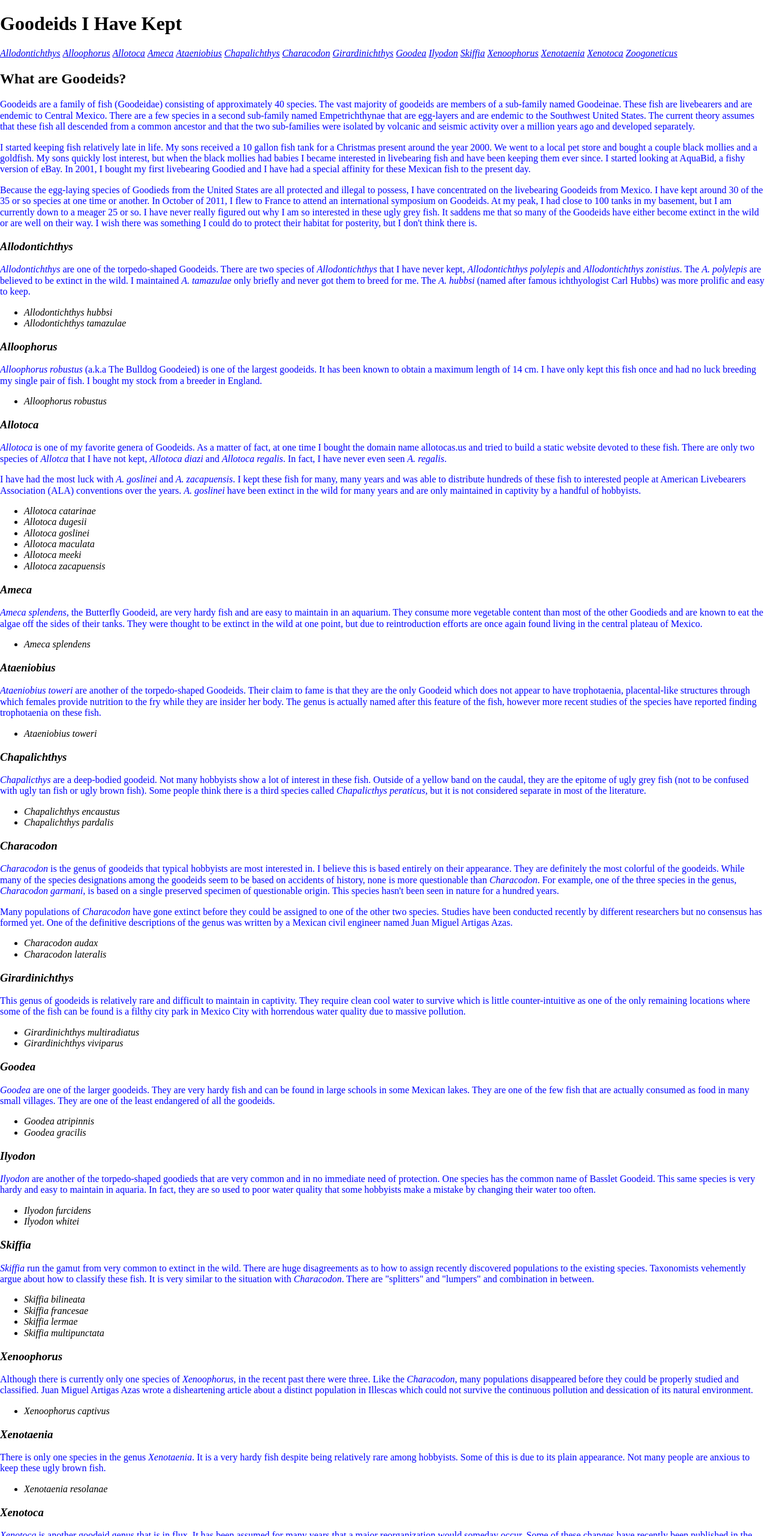
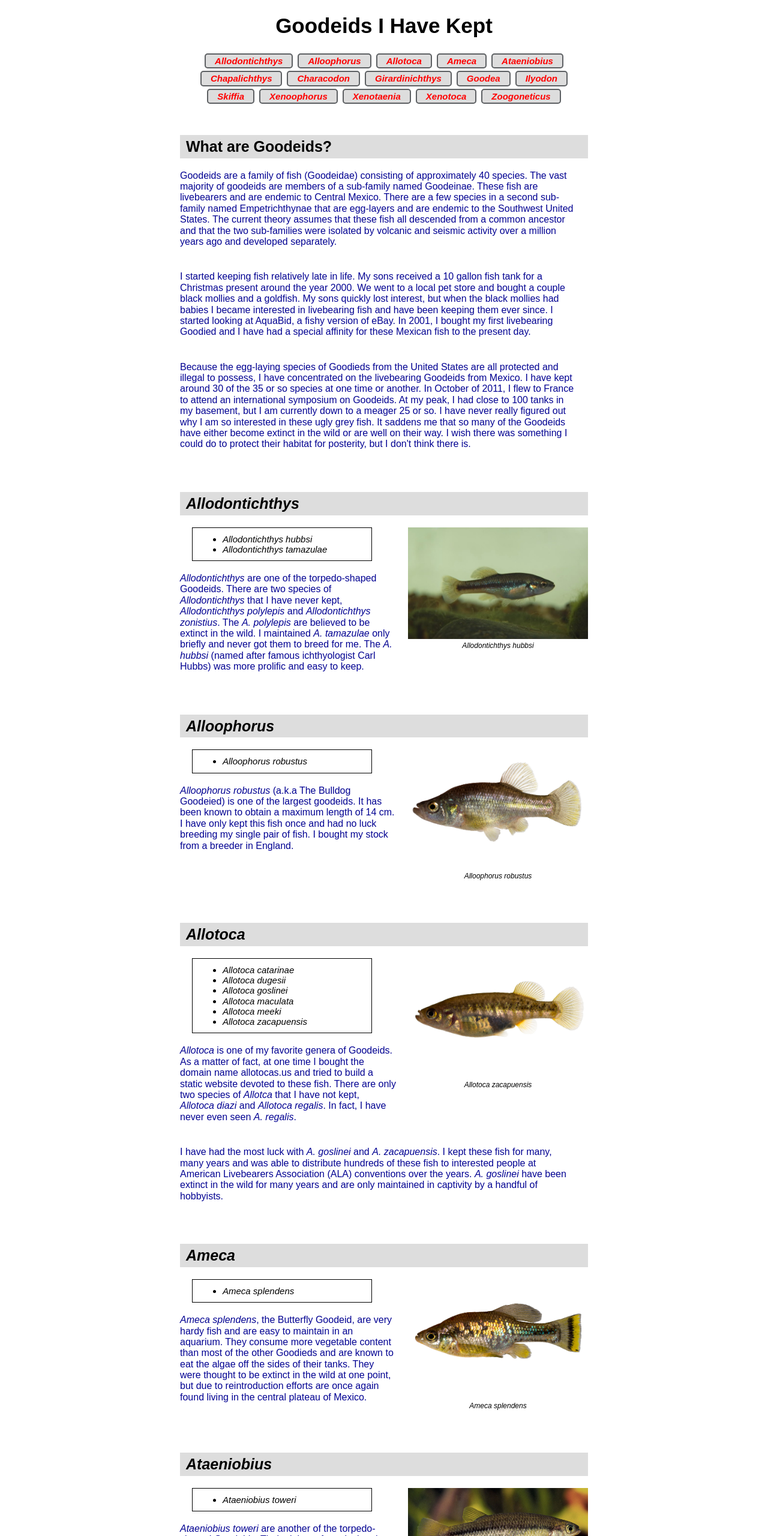
Before and after one commit to joelhealy/html-me-something, a plain HTML site: page index.html in a window 1280 px wide. Shown: the top 2560 px of the page at 60% size. Drawn offline with Linux system fonts and the light colour scheme.

Commit message:
Prettied it up a little

```diff
--- a/index.html
+++ b/index.html
@@ -9,21 +9,21 @@
   <header>
     <h1>Goodeids I Have Kept</h1>
     <nav>
-      <a href="#allodontichthys"><span class="genus">Allodontichthys</span></a>
-      <a href="#alloophorus"><span class="genus">Alloophorus</span></a>
-      <a href="#allotoca"><span class="genus">Allotoca</span></a>
-      <a href="#ameca"><span class="genus">Ameca</span></a>
-      <a href="#ataeniobius"><span class="genus">Ataeniobius</span></a>
-      <a href="#chapalichthys"><span class="genus">Chapalichthys</span></a>
-      <a href="#characodon"><span class="genus">Characodon</span></a>
-      <a href="#girardinichthys"><span class="genus">Girardinichthys</span></a>
-      <a href="#goodea"><span class="genus">Goodea</span></a>
-      <a href="#ilyodon"><span class="genus">Ilyodon</span></a>
-      <a href="#skiffia"><span class="genus">Skiffia</span></a>
-      <a href="#xenoophorus"><span class="genus">Xenoophorus</span></a>
-      <a href="#xenotaenia"><span class="genus">Xenotaenia</span></a>
-      <a href="#xenotoca"><span class="genus">Xenotoca</span></a>
-      <a href="#zoogoneticus"><span class="genus">Zoogoneticus</span></a>
+      <span class="nav-button"><a href="#allodontichthys"><span class="genus">Allodontichthys</span></a></span>
+      <span class="nav-button"><a href="#alloophorus"><span class="genus">Alloophorus</span></a></span>
+      <span class="nav-button"><a href="#allotoca"><span class="genus">Allotoca</span></a></span>
+      <span class="nav-button"><a href="#ameca"><span class="genus">Ameca</span></a></span>
+      <span class="nav-button"><a href="#ataeniobius"><span class="genus">Ataeniobius</span></a></span>
+      <span class="nav-button"><a href="#chapalichthys"><span class="genus">Chapalichthys</span></a></span>
+      <span class="nav-button"><a href="#characodon"><span class="genus">Characodon</span></a></span>
+      <span class="nav-button"><a href="#girardinichthys"><span class="genus">Girardinichthys</span></a></span>
+      <span class="nav-button"><a href="#goodea"><span class="genus">Goodea</span></a></span>
+      <span class="nav-button"><a href="#ilyodon"><span class="genus">Ilyodon</span></a></span>
+      <span class="nav-button"><a href="#skiffia"><span class="genus">Skiffia</span></a></span>
+      <span class="nav-button"><a href="#xenoophorus"><span class="genus">Xenoophorus</span></a></span>
+      <span class="nav-button"><a href="#xenotaenia"><span class="genus">Xenotaenia</span></a></span>
+      <span class="nav-button"><a href="#xenotoca"><span class="genus">Xenotoca</span></a></span>
+      <span class="nav-button"><a href="#zoogoneticus"><span class="genus">Zoogoneticus</span></a></span>
     </nav>
   </header>
   <main>
@@ -52,35 +52,58 @@
         do to protect their habitat for posterity, but I don't think there is.
       </p>
     </header>
+
     <section>
       <a id="allodontichthys"/>
-      <h3><span class="genus">Allodontichthys</span></h3>
+      <h2><span class="genus">Allodontichthys</span></h2>
+      <figure>
+        <img src="images/allodontichthys_hubbsi.jpg" alt="Allodontichthys hubbsi" />
+        <figcaption><span class="species">Allodontichthys hubbsi</span></figcaption>
+      </figure>
+      <ul class="species_list">
+        <li><span class="species">Allodontichthys hubbsi</span></li>
+        <li><span class="species">Allodontichthys tamazulae</span></li>
+      </ul>
       <p>
         <span class="genus">Allodontichthys</span> are one of the torpedo-shaped Goodeids.  There are two species of <span class="genus">Allodontichthys</span> that I have never kept,
         <span class="species">Allodontichthys polylepis</span> and <span class="species">Allodontichthys zonistius</span>.  The <span class="species">A. polylepis</span> are believed to be extinct in the wild.  I
         maintained <span class="species">A. tamazulae</span> only briefly and never got them to breed for me.  The <span class="species">A. hubbsi</span> (named after famous ichthyologist
         Carl Hubbs) was more prolific and easy to keep.
       </p>
-      <ul>
-        <li><span class="species">Allodontichthys hubbsi</span></li>
-        <li><span class="species">Allodontichthys tamazulae</span></li>
-      </ul>
     </section>
+
     <section>
       <a id="alloophorus"/>
-      <h3><span class="genus">Alloophorus</span></h3>
+      <h2><span class="genus">Alloophorus</span></h2>
+      <figure>
+        <img src="images/alloophorus_robustus.jpg" alt="Alloophorus robustus" />
+        <figcaption><span class="species">Alloophorus robustus</span></figcaption>
+      </figure>
+      <ul class="species_list">
+        <li><span class="species">Alloophorus robustus</span></li>
+      </ul>
       <p>
         <span class="species">Alloophorus robustus</span> (a.k.a The Bulldog Goodeied) is one of the largest goodeids.  It has been known
         to obtain a maximum length of 14 cm.  I have only kept this fish once and had no luck breeding my single pair of fish.  I bought
         my stock from a breeder in England.
       </p>
-      <ul>
-        <li><span class="species">Alloophorus robustus</span></li>
-      </ul>
     </section>
+
     <section>
       <a id="allotoca"/>
-      <h3><span class="genus">Allotoca</span></h3>
+      <h2><span class="genus">Allotoca</span></h2>
+      <figure>
+        <img src="images/Allotoca_zacapuensis.jpg" alt="Alltoca zacapuensis" />
+        <figcaption><span class="species">Allotoca zacapuensis</span></figcaption>
+      </figure>
+      <ul class="species_list">
+        <li><span class="species">Allotoca catarinae</span></li>
+        <li><span class="species">Allotoca dugesii</span></li>
+        <li><span class="species">Allotoca goslinei</span></li>
+        <li><span class="species">Allotoca maculata</span></li>
+        <li><span class="species">Allotoca meeki</span></li>
+        <li><span class="species">Allotoca zacapuensis</span></li>
+      </ul>
       <p>
         <span class="genus">Allotoca</span> is one of my favorite genera of Goodeids.
         As a matter of fact, at one time I bought the domain name allotocas.us and tried
@@ -97,18 +120,18 @@
         <span class="species">A. goslinei</span> have been extinct in the wild for
         many years and are only maintained in captivity by a handful of hobbyists.
       </p>
-      <ul>
-        <li><span class="species">Allotoca catarinae</span></li>
-        <li><span class="species">Allotoca dugesii</span></li>
-        <li><span class="species">Allotoca goslinei</span></li>
-        <li><span class="species">Allotoca maculata</span></li>
-        <li><span class="species">Allotoca meeki</span></li>
-        <li><span class="species">Allotoca zacapuensis</span></li>
-      </ul>
     </section>
+
     <section>
       <a id="ameca"/>
-      <h3><span class="genus">Ameca</span></h3>
+      <h2><span class="genus">Ameca</span></h2>
+      <figure>
+        <img src="images/Ameca_splendens.jpg" alt="Ameca splendens" />
+        <figcaption><span class="species">Ameca splendens</span></figcaption>
+      </figure>
+      <ul class="species_list">
+        <li><span class="species">Ameca splendens</span></li>
+      </ul>
       <p>
         <span class="species">Ameca splendens</span>, the Butterfly Goodeid, are very hardy fish
         and are easy to maintain in an aquarium.  They consume more vegetable content than most
@@ -116,13 +139,18 @@
         were thought to be extinct in the wild at one point, but due to reintroduction efforts
         are once again found living in the central plateau of Mexico.
       </p>
-      <ul>
-        <li><span class="species">Ameca splendens</span></li>
-      </ul>
     </section>
+
     <section>
       <a id="ataeniobius"/>
-      <h3><span class="genus">Ataeniobius</span></h3>
+      <h2><span class="genus">Ataeniobius</span></h2>
+      <figure>
+        <img src="images/Ataeniobius_toweri.jpg" alt="Ataeniobius toweri" />
+        <figcaption><span class="species">Ataeniobius toweri</span></figcaption>
+      </figure>
+      <ul class="species_list">
+        <li><span class="species">Ataeniobius toweri</span></li>
+      </ul>
       <p>
         <span class="genus">Ataeniobius toweri</span> are another of the torpedo-shaped Goodeids.
         Their claim to fame is that they are the only Goodeid which does not appear to have
@@ -131,13 +159,19 @@
         fish, however more recent studies of the species have reported finding trophotaenia on
         these fish.
       </p>
-      <ul>
-        <li><span class="species">Ataeniobius toweri</span></li>
-      </ul>
     </section>
+
     <section>
       <a id="chapalichthys"/>
-      <h3><span class="genus">Chapalichthys</span></h3>
+      <h2><span class="genus">Chapalichthys</span></h2>
+      <figure>
+        <img src="images/Chapalichthys_encaustus.jpg" alt="Chapalichthys encaustus" />
+        <figcaption><span class="species">Chapalichthys encaustus</span></figcaption>
+      </figure>
+      <ul class="species_list">
+        <li><span class="species">Chapalichthys encaustus</span></li>
+        <li><span class="species">Chapalichthys pardalis</span></li>
+      </ul>
       <p>
         <span class="genus">Chapalicthys</span> are a deep-bodied goodeid.  Not many hobbyists
         show a lot of interest in these fish.  Outside of a yellow band on the caudal, they
@@ -146,14 +180,19 @@
         Chapalicthys peraticus</span>, but it is not considered separate in most of the
         literature.
       </p>
-      <ul>
-        <li><span class="species">Chapalichthys encaustus</span></li>
-        <li><span class="species">Chapalichthys pardalis</span></li>
-      </ul>
     </section>
+
     <section>
       <a id="characodon"/>
-      <h3><span class="genus">Characodon</span></h3>
+      <h2><span class="genus">Characodon</span></h2>
+      <figure>
+        <img src="images/characodon_audax.png" alt="Characodon audax" />
+        <figcaption><span class="species">Characodon audax</span></figcaption>
+      </figure>
+      <ul class="species_list">
+        <li><span class="species">Characodon audax</span></li>
+        <li><span class="species">Characodon lateralis</span></li>
+      </ul>
       <p>
         <span class="genus">Characodon</span> is the genus of goodeids that typical hobbyists
         are most interested in.  I believe this is based entirely on their appearance.  They
@@ -171,14 +210,19 @@
         descriptions of the genus was written by a Mexican civil engineer named Juan Miguel
         Artigas Azas.
       </p>
-      <ul>
-        <li><span class="species">Characodon audax</span></li>
-        <li><span class="species">Characodon lateralis</span></li>
-      </ul>
     </section>
+
     <section>
       <a id="girardinichthys"/>
-      <h3><span class="genus">Girardinichthys</span></h3>
+      <h2><span class="genus">Girardinichthys</span></h2>
+      <figure>
+        <img src="images/girardinichthys_multiradiatus.jpg" alt="Girardinichthys multiradiatus" />
+        <figcaption><span class="species">Girardinichthys multiradiatus</span></figcaption>
+      </figure>
+      <ul class="species_list">
+        <li><span class="species">Girardinichthys multiradiatus</span></li>
+        <li><span class="species">Girardinichthys viviparus</span></li>
+      </ul>
       <p>
         This genus of goodeids is relatively rare and difficult to maintain in captivity.
         They require clean cool water to survive which is little counter-intuitive as
@@ -186,28 +230,38 @@
         filthy city park in Mexico City with horrendous water quality due to massive
         pollution.
       </p>
-      <ul>
-        <li><span class="species">Girardinichthys multiradiatus</span></li>
-        <li><span class="species">Girardinichthys viviparus</span></li>
-      </ul>
     </section>
+
     <section>
       <a id="goodea"/>
-      <h3><span class="genus">Goodea</span></h3>
+      <h2><span class="genus">Goodea</span></h2>
+      <figure>
+        <img src="images/goodea_atripinnis.jpg" alt="Goodea atripinnis" />
+        <figcaption><span class="species">Goodea atripinnis</span></figcaption>
+      </figure>
+      <ul class="species_list">
+        <li><span class="species">Goodea atripinnis</span></li>
+        <li><span class="species">Goodea gracilis</span></li>
+      </ul>
       <p>
         <span class="genus">Goodea</span> are one of the larger goodeids.  They are
         very hardy fish and can be found in large schools in some Mexican lakes.
         They are one of the few fish that are actually consumed as food in many
         small villages.  They are one of the least endangered of all the goodeids.
       </p>
-      <ul>
-        <li><span class="species">Goodea atripinnis</span></li>
-        <li><span class="species">Goodea gracilis</span></li>
-      </ul>
     </section>
+
     <section>
       <a id="ilyodon"/>
-      <h3><span class="genus">Ilyodon</span></h3>
+      <h2><span class="genus">Ilyodon</span></h2>
+      <figure>
+        <img src="images/ilyodon_furcidens.jpg" alt="Ilyodon furcidens" />
+        <figcaption><span class="species">Ilyodon furcidens</span></figcaption>
+      </figure>
+      <ul class="species_list">
+        <li><span class="species">Ilyodon furcidens</span></li>
+        <li><span class="species">Ilyodon whitei</span></li>
+      </ul>
       <p>
         <span class="genus">Ilyodon</span> are another of the torpedo-shaped
         goodieds that are very common and in no immediate need of protection.
@@ -216,14 +270,21 @@
         used to poor water quality that some hobbyists make a mistake by
         changing their water too often.
       </p>
-      <ul>
-        <li><span class="species">Ilyodon furcidens</span></li>
-        <li><span class="species">Ilyodon whitei</span></li>
-      </ul>
     </section>
+
     <section>
       <a id="skiffia"/>
-      <h3><span class="genus">Skiffia</span></h3>
+      <h2><span class="genus">Skiffia</span></h2>
+      <figure>
+        <img src="images/skiffia_multipunctata.jpg" alt="Skiffia multipunctata" />
+        <figcaption><span class="species">Skiffia multipunctata</span></figcaption>
+      </figure>
+      <ul class="species_list">
+        <li><span class="species">Skiffia bilineata</span></li>
+        <li><span class="species">Skiffia francesae</span></li>
+        <li><span class="species">Skiffia lermae</span></li>
+        <li><span class="species">Skiffia multipunctata</span></li>
+      </ul>
       <p>
         <span class="genus">Skiffia</span> run the gamut from very common to extinct
         in the wild.  There are huge disagreements as to how to assign recently
@@ -232,16 +293,18 @@
         with <span class="genus">Characodon</span>.  There are "splitters" and "lumpers"
         and combination in between.
       </p>
-      <ul>
-        <li><span class="species">Skiffia bilineata</span></li>
-        <li><span class="species">Skiffia francesae</span></li>
-        <li><span class="species">Skiffia lermae</span></li>
-        <li><span class="species">Skiffia multipunctata</span></li>
-      </ul>
     </section>
+
     <section>
       <a id="xenoophorus"/>
-      <h3><span class="genus">Xenoophorus</span></h3>
+      <h2><span class="genus">Xenoophorus</span></h2>
+      <figure>
+        <img src="images/xenoophorus_captivus.jpg" alt="Xenoophorus captivus" />
+        <figcaption><span class="species">Xenoophorus captivus</span></figcaption>
+      </figure>
+      <ul class="species_list">
+        <li><span class="species">Xenoophorus captivus</span></li>
+      </ul>
       <p>
         Although there is currently only one species of <span class="genus">
         Xenoophorus</span>, in the recent past there were three.  Like the
@@ -251,26 +314,38 @@
         population in Illescas which could not survive the continuous
         pollution and dessication of its natural environment.
       </p>
-      <ul>
-        <li><span class="species">Xenoophorus captivus</span></li>
-      </ul>
     </section>
+
     <section>
       <a id="xenotaenia"/>
-      <h3><span class="genus">Xenotaenia</span></h3>
+      <h2><span class="genus">Xenotaenia</span></h2>
+      <figure>
+        <img src="images/xenotaenia_resolanae.jpg" alt="Xenotaenia resolanae" />
+        <figcaption><span class="species">Xenotaenia resolanae</span></figcaption>
+      </figure>
+      <ul class="species_list">
+        <li><span class="species">Xenotaenia resolanae</span></li>
+      </ul>
       <p>
         There is only one species in the genus <span class="genus">
         Xenotaenia</span>.  It is a very hardy fish despite being relatively
         rare among hobbyists.  Some of this is due to its plain appearance.
         Not many people are anxious to keep these ugly brown fish.
       </p>
-      <ul>
-        <li><span class="species">Xenotaenia resolanae</span></li>
-      </ul>
     </section>
+
     <section>
       <a id="xenotoca"/>
-      <h3><span class="genus">Xenotoca</span></h3>
+      <h2><span class="genus">Xenotoca</span></h2>
+      <figure>
+        <img src="images/xenotoca_eiseni.jpg" alt="Xenotoca eiseni" />
+        <figcaption><span class="species">Xenotoca eiseni</span></figcaption>
+      </figure>
+      <ul class="species_list">
+        <li><span class="species">Xenotoca eiseni</span></li>
+        <li><span class="species">Xenotoca melanosoma</span></li>
+        <li><span class="species">Xenotoca variata</span></li>
+      </ul>
       <p>
         <span class="genus">Xenotoca</span> is another goodeid genus that
         is in flux.  It has been assumed for many years that a major
@@ -283,15 +358,20 @@
         common, hardy and prolific of the goodieds, <span class="species">
         Xenotoca melanosoma</span> is relatively rare and difficult to breed.
       </p>
-      <ul>
-        <li><span class="species">Xenotoca eiseni</span></li>
-        <li><span class="species">Xenotoca melanosoma</span></li>
-        <li><span class="species">Xenotoca variata</span></li>
-      </ul>
     </section>
+
     <section>
       <a id="zoogoneticus"/>
-      <h3><span class="genus">Zoogoneticus</span></h3>
+      <h2><span class="genus">Zoogoneticus</span></h2>
+      <figure>
+        <img src="images/zoogoneticus_tequila.jpg" alt="Zoogoneticus tequila" />
+        <figcaption><span class="species">Zoogoneticus tequila</span></figcaption>
+      </figure>
+      <ul class="species_list">
+        <li><span class="species">Zoogoneticus purhepechus</span></li>
+        <li><span class="species">Zoogoneticus quitzeoensis</span></li>
+        <li><span class="species">Zoogoneticus tequila</span></li>
+      </ul>
       <p>
         <span class="species">Zoogoneticus tequila</span> is extinct in
         nature, although there are recent reports of a successful
@@ -299,11 +379,6 @@
         other related species are somewhat common in the wild although
         they are rare in the hobby.
       </p>
-      <ul>
-        <li><span class="species">Zoogoneticus purhepechus</span></li>
-        <li><span class="species">Zoogoneticus quitzeoensis</span></li>
-        <li><span class="species">Zoogoneticus tequila</span></li>
-      </ul>
     </section>
   </main>
   <footer>&copy; 2017 Joel Healy</footer>
--- a/style.css
+++ b/style.css
@@ -1,5 +1,106 @@
+* {
+    margin: 0;
+    padding: 0;
+    box-sizing: border-box;
+}
+
+body {
+    width: 100%;
+    max-width: 680px;
+    margin: 0 auto;
+    font-size: 62.5%;
+    font-family: Sans-Serif;
+}
+
 p {
+    color: #020292;
+    padding: 20px 20px 20px 0px;
+    font-size: 1.6em;
+}
+
+h1 {
+    text-align: center;
+    font-size: 3.5em;
+}
+
+h2 {
+    background-color: #DDDDDD;
+    padding: 5px 10px 5px 10px;
+    margin: 50px 0px 0px 0px;
+    font-size: 2.5em;
+}
+
+section {
+    clear: both;
+}
+
+div {
+    display: flex;
+    justify-content: center;
+    align-items: center;
+    border: 1px dashed red;
+}
+
+img {
+    max-width: 100%;
+    max-height: 100%;
+    margin-bottom: 5px;
+}
+
+figure {
+    width: 300;
+    float: right;
+    margin: 20px 0px 20px 20px;
+}
+
+figcaption {
+    text-align: center;
+    font-size: 1.2em;
+}
+
+footer {
+    text-align: center;
+    font-size: 1.5em;
+    margin: 40px 10px 10px 10px;
+}
+
+nav {
+  display: flex;
+  justify-content: center;
+  flex-direction: row;
+  flex-wrap:wrap;
+}
+
+.nav-button {
+  color: #FFF;
+  background-color: #DDDDDD;
+  font-weight: bold;
+  font-size: 1.5em;
+  padding: 5px;
+  text-align: center;
+  border: 2px solid #5D6063;
+  border-radius: 5px;
+  margin: 2px 4px 2px 4px;
+  padding: 2px 15px 2px 15px;
+}
+
+.nav-button a:link {
+    color: red;
+    text-decoration: none;
+}
+
+.nav-button a:visited {
     color: blue;
+    text-decoration: none;
+}
+
+
+.species_list {
+    width: 300px;
+    border: 1px solid black;
+    padding: 10px 0px 10px 50px;
+    margin: 20px 0px 0px 20px;
+    font-size: 1.5em;
 }
 
 .genus {
@@ -9,3 +110,10 @@ p {
 .species {
     font-style: italic;
 }
+
+/* The assignment said I was supposed to us an id
+   but I really don't like them, so here you go
+*/
+#non-existent {
+    border 0px solid black;
+}
```
Also changed, not shown: images/chapalichthys_encaustus.jpg (renamed from images/chapalichthys-encaustus.jpg), images/girardinichthys_multiradiatus.jpg (renamed from images/girardinichthys-multiradiatus.jpg).
